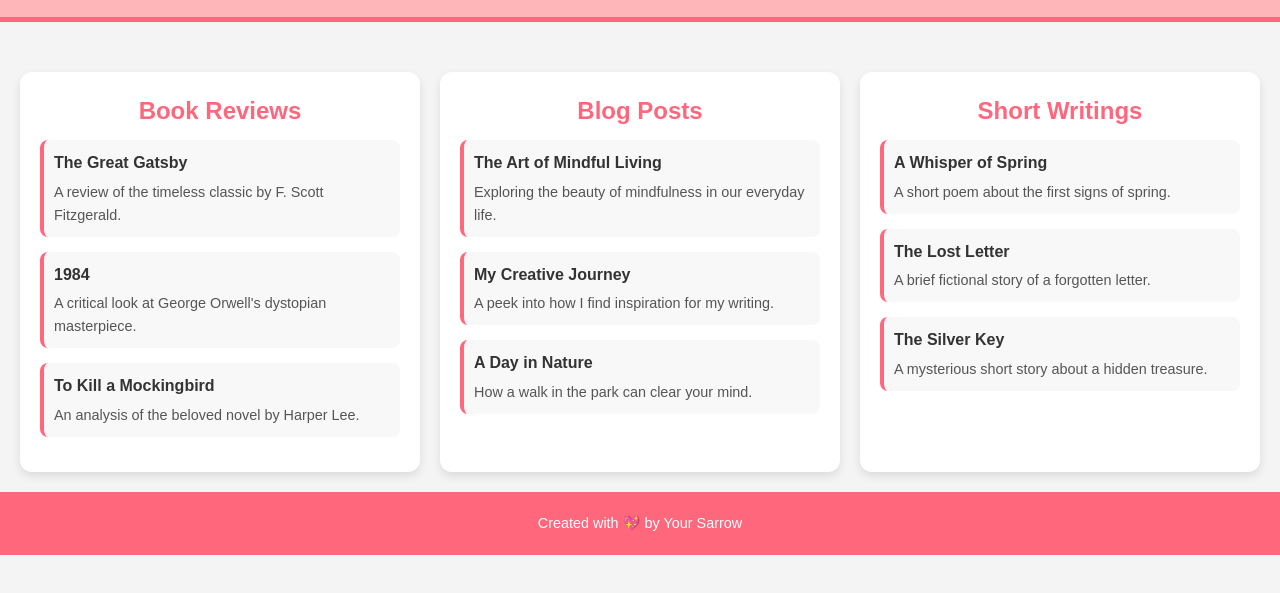
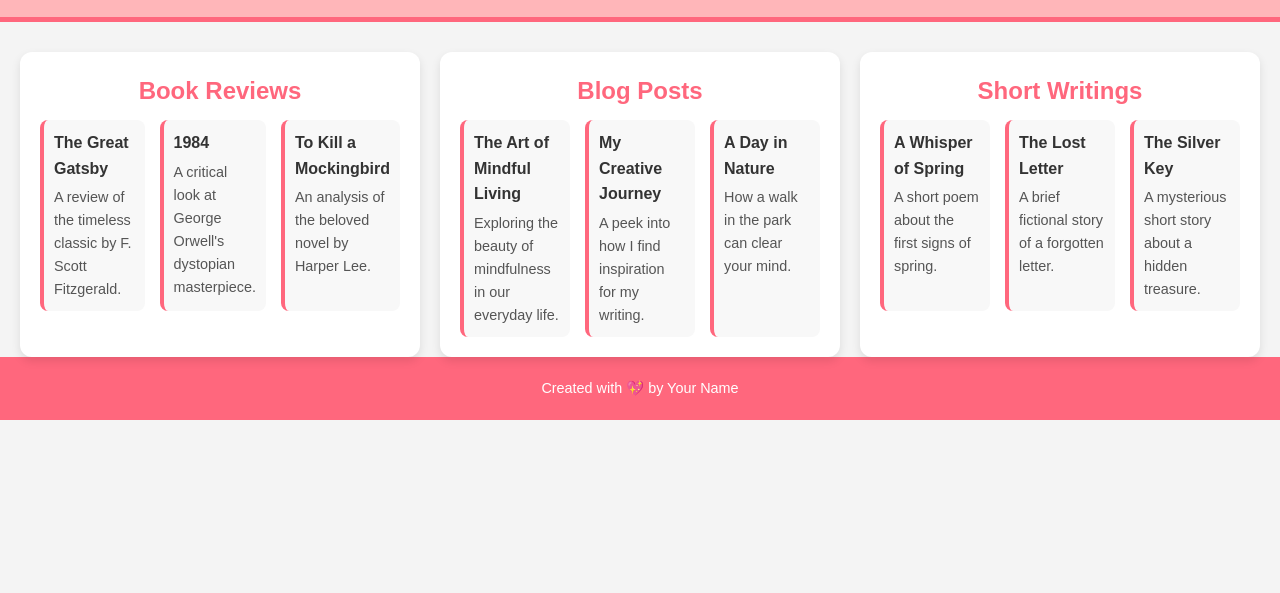
Before and after one commit to Sathyadivya-1/sarrow.github.io, a plain HTML site: page index.html in a window 1280 px wide. Shown: the part 113-706 px from the top of the page. Drawn offline with Linux system fonts and the light colour scheme.

Commit message:
Update index.html

```diff
--- a/index.html
+++ b/index.html
@@ -6,29 +6,27 @@
     <meta http-equiv="X-UA-Compatible" content="ie=edge">
     <title>Your Website - Home</title>
     <style>
-        /* Reset default margin/padding */
+        /* Global reset and body styling */
         body, h1, h2, p {
             margin: 0;
             padding: 0;
+            box-sizing: border-box;
         }
 
-        /* Global styling for body */
         body {
             font-family: 'Arial', sans-serif;
             background-color: #f4f4f4;
             color: #333;
             line-height: 1.6;
-            padding: 0;
-            box-sizing: border-box;
         }
 
-        /* Soft pastel header */
+        /* Header Styling */
         header {
             background-color: #FFB6B9;  /* Soft pink */
             text-align: center;
             padding: 20px 0;
             color: white;
-            border-bottom: 5px solid #FF677D;  /* Slightly darker pink border */
+            border-bottom: 5px solid #FF677D;
         }
 
         header h1 {
@@ -40,42 +38,42 @@
         header p {
             font-size: 1rem;
             font-weight: 200;
-            color: #fff;
         }
 
-        /* Container for 3 sections */
-        .container {
+        /* Main Content Layout */
+        .main-container {
             display: flex;
-            justify-content: space-around;
-            padding: 20px;
+            justify-content: space-between;
+            margin-top: 30px;
+            padding: 0 20px;
             gap: 20px;
-            margin-top: 30px;
         }
 
-        /* Style for each section */
+        /* Each vertical section */
         .section {
             width: 30%;
             background-color: #fff;
             border-radius: 12px;
             box-shadow: 0 4px 10px rgba(0, 0, 0, 0.1);
             padding: 20px;
-            transition: transform 0.3s ease-in-out;
-        }
-
-        .section:hover {
-            transform: scale(1.05);
         }
 
         .section h2 {
             font-size: 1.5rem;
-            color: #FF677D;  /* Matching header pink */
+            color: #FF677D;
             text-align: center;
             margin-bottom: 10px;
         }
 
-        /* Styling for each post */
+        /* Horizontal layout inside each section */
+        .post-container {
+            display: flex;
+            justify-content: space-between;
+            gap: 15px;
+        }
+
         .post {
-            margin-bottom: 15px;
+            width: 32%; /* Equal width for each post */
             padding: 10px;
             background-color: #f8f8f8;
             border-radius: 8px;
@@ -118,10 +116,11 @@
         <p>Book Reviews, Blog Posts, and Short Writings</p>
     </header>
 
-    <div class="container">
+    <div class="main-container">
         <!-- Book Reviews Section -->
         <div class="section">
             <h2>Book Reviews</h2>
+            <div class="post-container">
                 <div class="post">
                     <a href="book-reviews.html#review1">The Great Gatsby</a>
                     <p>A review of the timeless classic by F. Scott Fitzgerald.</p>
@@ -135,10 +134,12 @@
                     <p>An analysis of the beloved novel by Harper Lee.</p>
                 </div>
             </div>
+        </div>
 
-        <!-- Random Blog Posts Section -->
+        <!-- Blog Posts Section -->
         <div class="section">
             <h2>Blog Posts</h2>
+            <div class="post-container">
                 <div class="post">
                     <a href="blog.html#post1">The Art of Mindful Living</a>
                     <p>Exploring the beauty of mindfulness in our everyday life.</p>
@@ -152,10 +153,12 @@
                     <p>How a walk in the park can clear your mind.</p>
                 </div>
             </div>
+        </div>
 
         <!-- Short Writings Section -->
         <div class="section">
             <h2>Short Writings</h2>
+            <div class="post-container">
                 <div class="post">
                     <a href="short-writings.html#writing1">A Whisper of Spring</a>
                     <p>A short poem about the first signs of spring.</p>
@@ -170,9 +173,10 @@
                 </div>
             </div>
         </div>
+    </div>
 
     <footer>
-        <p>Created with 💖 by Your Sarrow</p>
+        <p>Created with 💖 by Your Name</p>
     </footer>
 
 </body>
```
Lines whose indentation alone changed are shown as unchanged.
